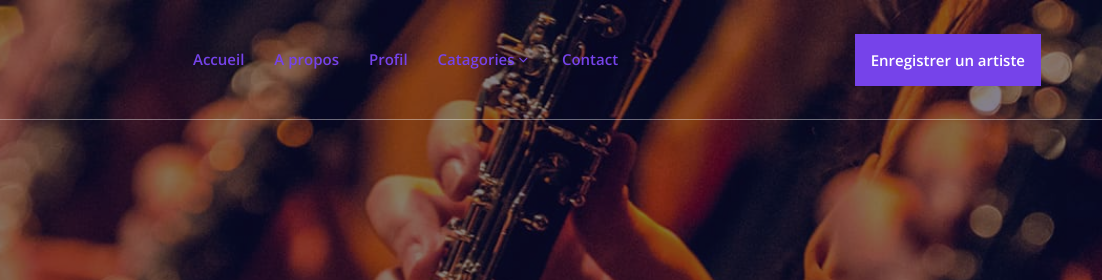
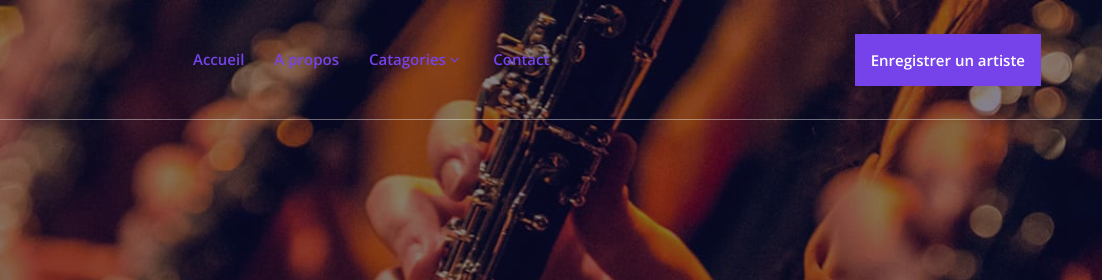
Before and after one commit to JojoELITE/minist-re_culture, a plain HTML site: page dorne-master/contact.html in a window 1280 px wide. Shown: the top 280 px of the page, 178-1280 px from the left. Drawn offline with nearby package versions, Linux system fonts and the light colour scheme; some packages are replaced by stand-ins of ours.

Commit message:
Update contact.html

```diff
--- a/dorne-master/contact.html
+++ b/dorne-master/contact.html
@@ -62,9 +62,7 @@
                               <li class="nav-item active ">
                                   <a class="nav-link" href="about.html">A propos</a>
                               </li>
-                              <li class="nav-item active">
-                                <a class="nav-link" href="profil.html">Profil</a>
-                            </li>
+
                               <li class="nav-item active dropdown">
                                   <a class="nav-link dropdown-toggle" href="#" id="navbarDropdown" role="button" data-toggle="dropdown" aria-haspopup="true" aria-expanded="false">Catagories <i class="fa fa-angle-down" aria-hidden="true"></i></a>
                                   <div class="dropdown-menu" aria-labelledby="navbarDropdown">
```
